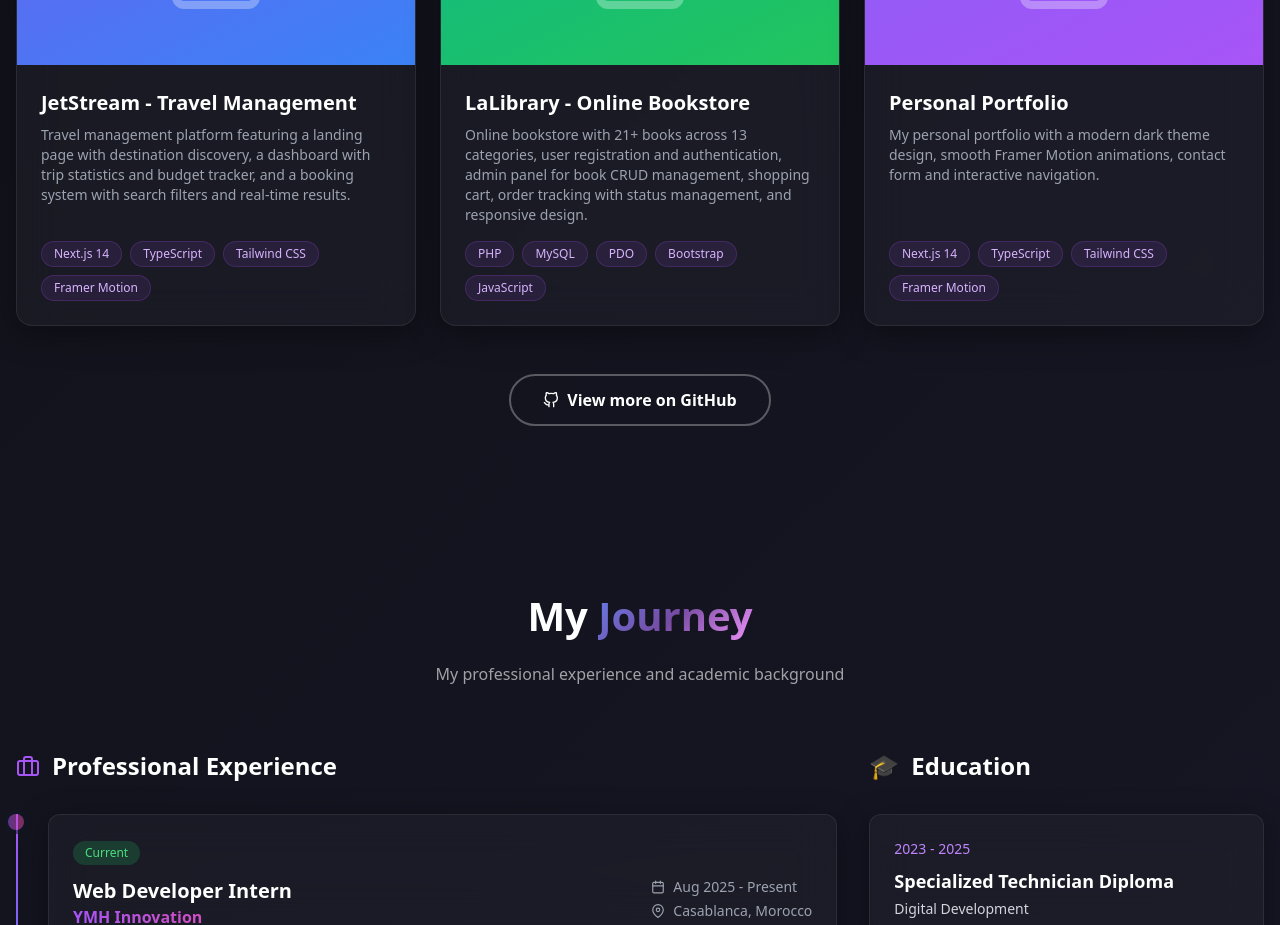
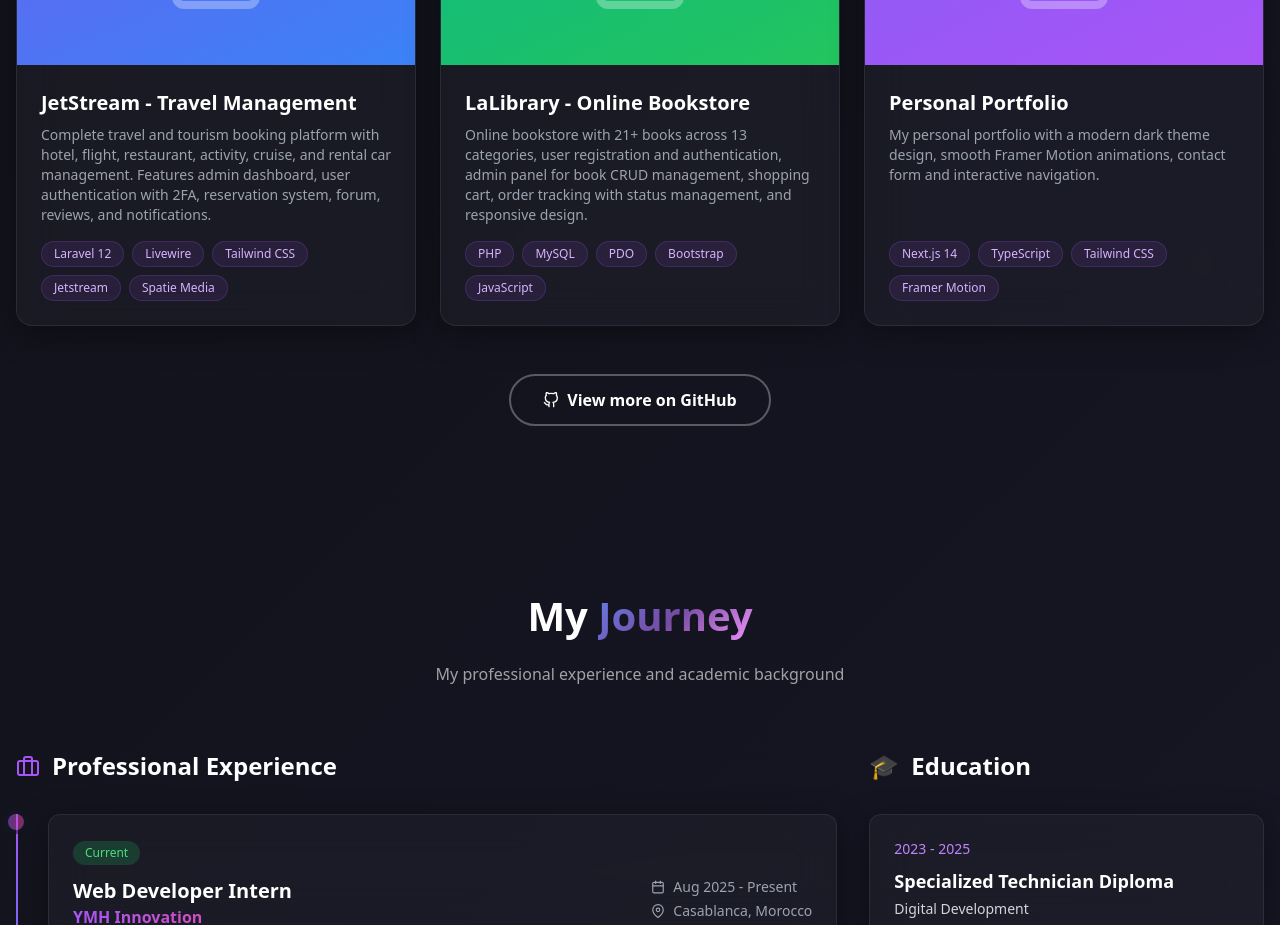
Before and after one commit to KHADIJALAH/khadija-portfolio, a Next.js app: page / in a window 1280 px wide. Shown: the part 4580-5505 px from the top of the page. Built offline with nearby package versions, Linux system fonts and the light colour scheme.

Commit message:
Update JetStream description to match real Laravel project

```diff
--- a/src/components/Projects.tsx
+++ b/src/components/Projects.tsx
@@ -42,10 +42,10 @@ const projects = [
   {
     id: 4,
     title: 'JetStream - Travel Management',
-    description: 'Travel management platform featuring a landing page with destination discovery, a dashboard with trip statistics and budget tracker, and a booking system with search filters and real-time results.',
+    description: 'Complete travel and tourism booking platform with hotel, flight, restaurant, activity, cruise, and rental car management. Features admin dashboard, user authentication with 2FA, reservation system, forum, reviews, and notifications.',
     image: '/images/project4.jpg',
-    tags: ['Next.js 14', 'TypeScript', 'Tailwind CSS', 'Framer Motion'],
-    category: 'frontend',
+    tags: ['Laravel 12', 'Livewire', 'Tailwind CSS', 'Jetstream', 'Spatie Media'],
+    category: 'fullstack',
     github: 'https://github.com/KHADIJALAH/jetstream-app',
     live: '#',
     color: 'from-indigo-500 to-blue-500'
```
